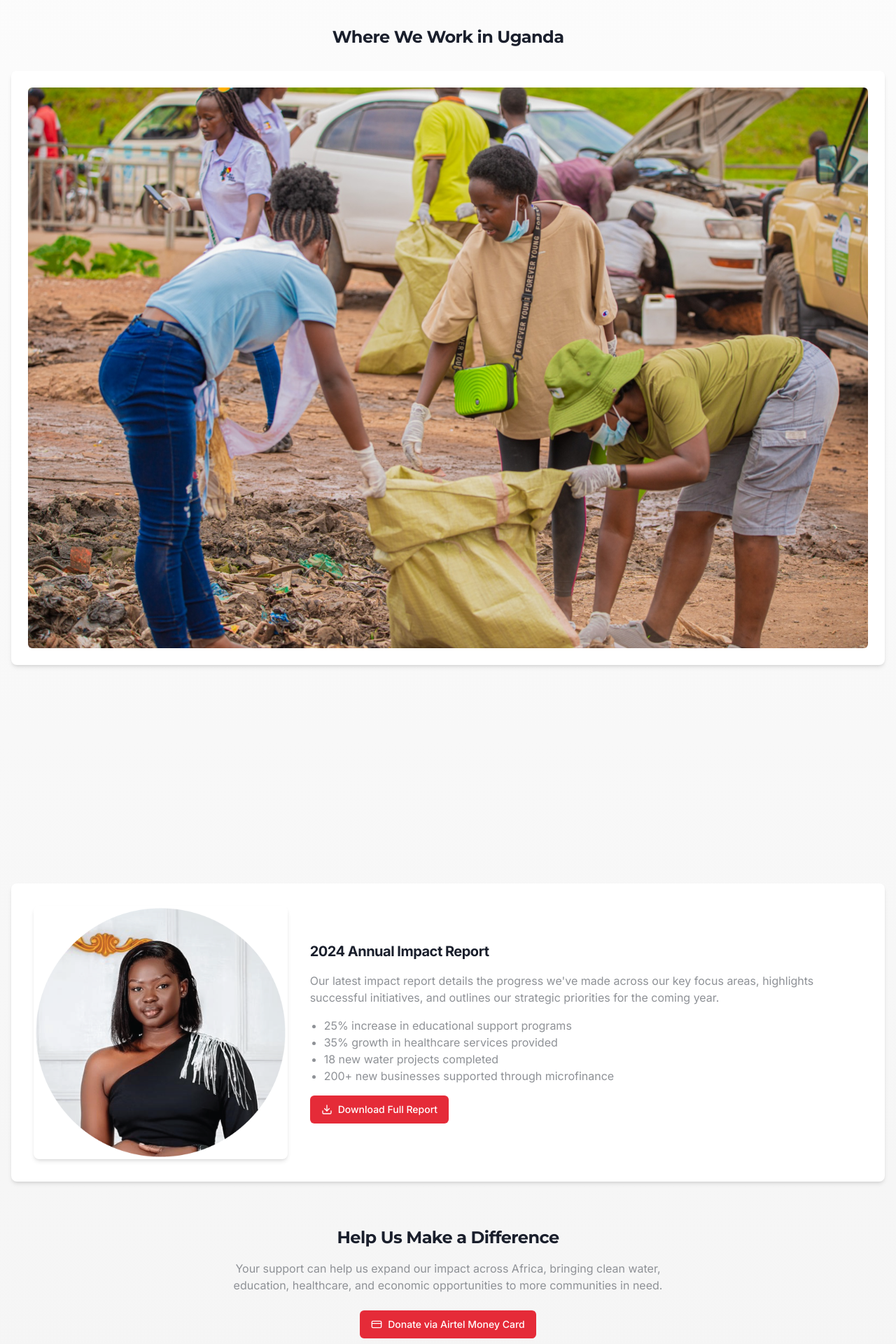
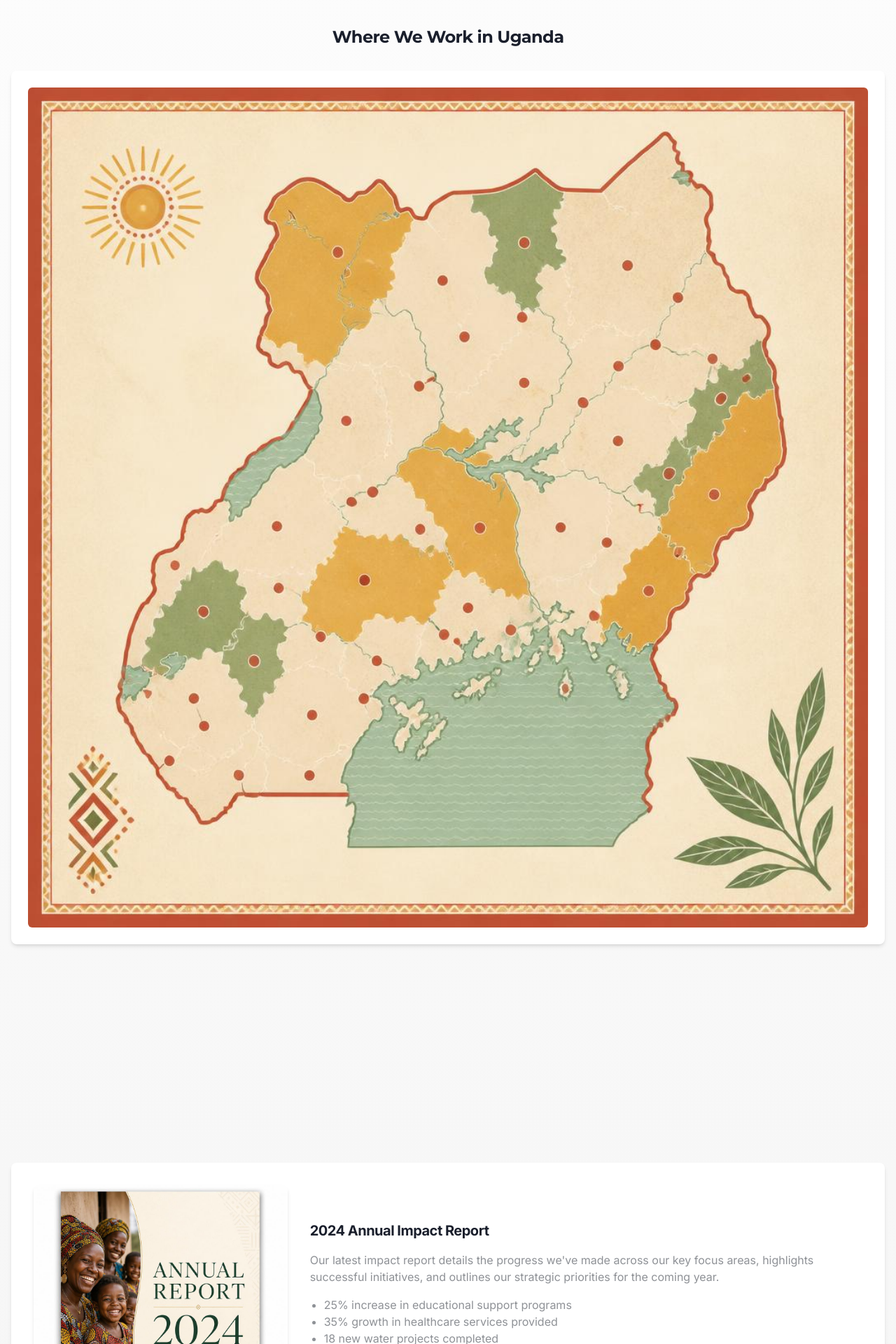
Before and after one commit to Mrright474/utuwakiafrika, a React (Vite) app: page /impact in a window 1280 px wide. Shown: the part 1300-3220 px from the top of the page at 70% size. Built offline with nearby package versions, Linux system fonts and the light colour scheme; no server answers; the database is empty.

Commit message:
Changes
Co-authored-by: Mrright474 <118106115+Mrright474@users.noreply.github.com>

```diff
--- a/src/components/home/about/WhereWeWork.tsx
+++ b/src/components/home/about/WhereWeWork.tsx
@@ -1,6 +1,7 @@
 
 import React from 'react';
 import { MapPin } from 'lucide-react';
+import africaMap from '@/assets/where-we-work-africa.jpg';
 
 const WhereWeWork = () => {
   return (
@@ -42,8 +43,11 @@ const WhereWeWork = () => {
 
           <div className="text-center">
             <img
-              src="/lovable-uploads/f90b8fff-8fac-4c94-8b28-10ed3702cc33.png"
-              alt="African continent map showing our reach"
+              src={africaMap}
+              alt="Illustrated map of Africa with community figures joining hands around the continent, symbolizing Ubuntu and our Pan-African reach"
+              loading="lazy"
+              width={1024}
+              height={1024}
               className="w-full max-w-md h-80 object-cover rounded-2xl shadow-xl ubuntu-card mx-auto"
             />
             <p className="text-sm text-utu-gray mt-4 italic">
--- a/src/components/home/impact/AnnualReport.tsx
+++ b/src/components/home/impact/AnnualReport.tsx
@@ -2,6 +2,7 @@
 import React from 'react';
 import { Button } from '@/components/ui/button';
 import { Download } from 'lucide-react';
+import reportCover from '@/assets/annual-report-cover.jpg';
 
 const AnnualReport = () => {
   const handleDownloadReport = () => {
@@ -15,12 +16,12 @@ const AnnualReport = () => {
       <div className="md:flex items-center">
         <div className="md:w-1/3 mb-6 md:mb-0 md:pr-8">
           <img
-            src="/lovable-uploads/b07d8f50-577a-4699-87ba-8759e7ace688.png"
-            alt="Impact Report"
+            src={reportCover}
+            alt="Utu Wa Kiafrika 2024 Annual Report cover featuring smiling community members and children"
+            loading="lazy"
+            width={1024}
+            height={1024}
             className="rounded-lg shadow-md w-full"
-            onError={(e) => {
-              (e.target as HTMLImageElement).src = "/placeholder.svg";
-            }}
           />
         </div>
         <div className="md:w-2/3">
--- a/src/components/home/impact/UgandaMap.tsx
+++ b/src/components/home/impact/UgandaMap.tsx
@@ -1,5 +1,6 @@
 
 import React from 'react';
+import ugandaMap from '@/assets/uganda-impact-map.jpg';
 
 const UgandaMap = () => {
   return (
@@ -8,8 +9,11 @@ const UgandaMap = () => {
       <div className="bg-white p-6 rounded-lg shadow-md">
         <div className="relative">
           <img
-            src="/lovable-uploads/b9465bc7-3765-4b25-a3ec-30f8bed81725.png"
-            alt="Map of Uganda showing our impact locations"
+            src={ugandaMap}
+            alt="Illustrated map of Uganda with red markers highlighting the districts where Utu Wa Kiafrika programs are active"
+            loading="lazy"
+            width={1024}
+            height={1024}
             className="w-full h-auto object-contain rounded-md"
           />
         </div>
```
